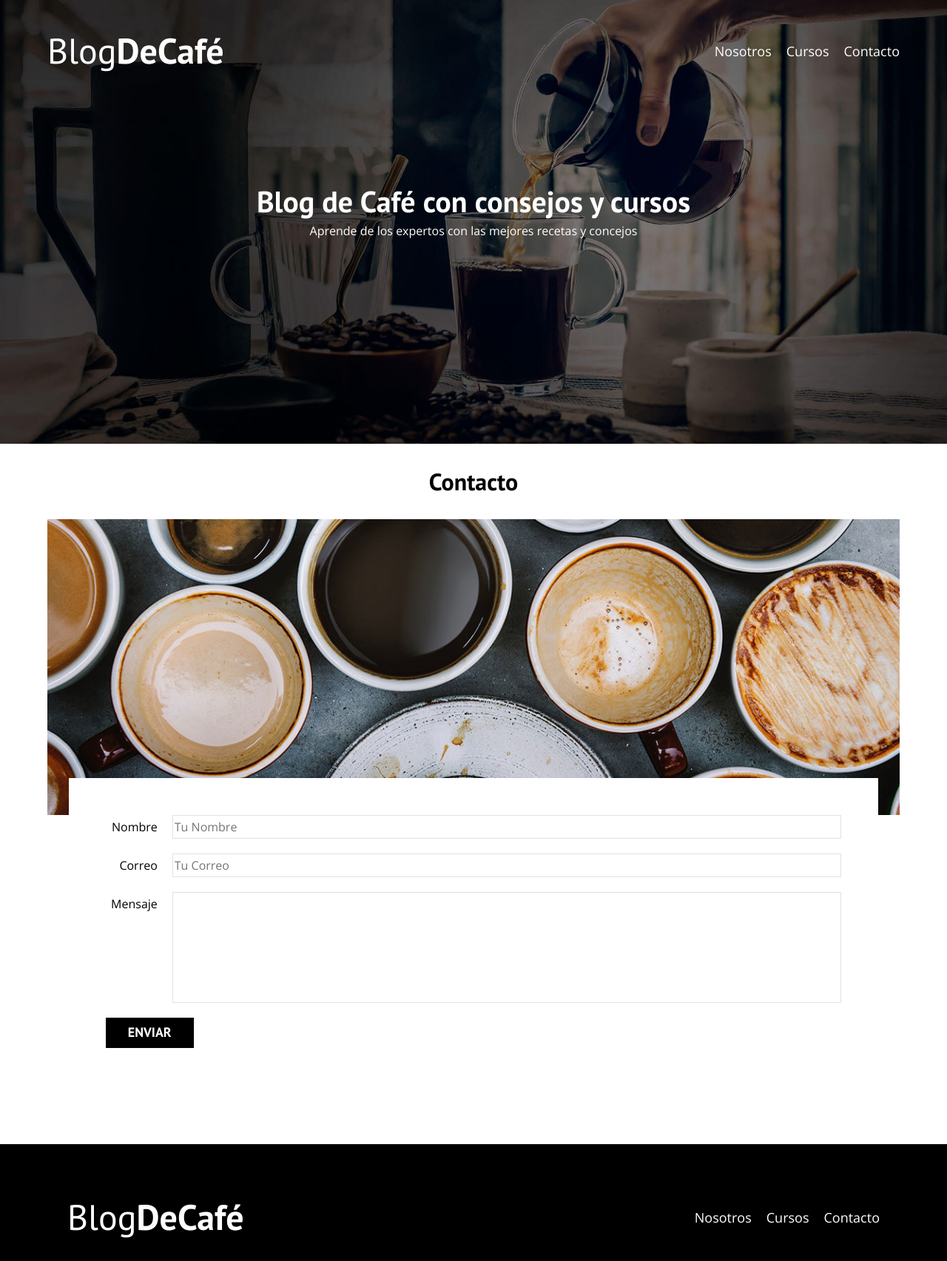
After one commit to Miunich/CSS-Html5-Study, a PHP site: page /contacto.html in a window 1280 px wide. The commit adds this page. Shown: the whole page at 74% size. Run offline with PHP 8.4, Linux system fonts and the light colour scheme.

```diff
--- /dev/null
+++ b/blogdecafe_inicio/contacto.html
@@ -0,0 +1,79 @@
+<!DOCTYPE html>
+<html lang="en">
+
+<head>
+    <meta charset="UTF-8">
+    <meta name="viewport" content="width=device-width, initial-scale=1.0">
+    <title>BlogDeCafé</title>
+    <link rel="stylesheet" href="css/normalize.css">
+    <link href="https://fonts.googleapis.com/css2?family=Open+Sans:ital@0;1&display=swap" rel="stylesheet">
+    <link href="https://fonts.googleapis.com/css2?family=Open+Sans:ital@0;1&family=PT+Sans:wght@400;700&display=swap"
+        rel="stylesheet">
+    <link rel="stylesheet" href="css/style.css">
+</head>
+
+<body>
+
+    <header class="header">
+
+        <div class="contenedor">
+            <div class="barra">
+                <a class="logo" href="index.html">
+                    <h1 class="logo__nombre no-margin centrar-texto">Blog<span class="logo__bold">DeCafé</span></h1>
+                </a>
+
+                <nav class="navegacion">
+                    <a href="nosotros.html" class="navegacion__enlace">Nosotros</a>
+                    <a href="cursos.html" class="navegacion__enlace">Cursos</a>
+                    <a href="contacto.html" class="navegacion__enlace">Contacto</a>
+                </nav>
+            </div>
+        </div>
+
+        <div class="header__texto">
+            <h2 class="no-margin">Blog de Café con consejos y cursos
+            </h2>
+            <p class="no-margin">Aprende de los expertos con las mejores recetas y concejos</p>
+        </div>
+    </header>
+    <main class="contenedor">
+        <h3 class="centrar-texto">Contacto</h3>
+
+        <div class="contacto-bg"></div>
+            <form  class="formulario">
+                <div class="campo">
+                    <label class="campo__label" for="nombre">Nombre</label>
+                    <input class="campo__field" type="text" placeholder="Tu Nombre" id="nombre">
+                </div>
+                <div class="campo">
+                    <label class="campo__label"  for="correo">Correo</label>
+                    <input class="campo__field" type="text" placeholder="Tu Correo" id="correo">
+                </div>
+                <div class="campo">
+                    <label class="campo__label"  for="mensaje">Mensaje</label>
+                    <textarea class="campo__field campo__field--textarea"  id="mensaje"></textarea>
+                </div>
+                <div class="campo">
+                    <input type="submit" value="Enviar" class="boton boton--primario">
+                </div>
+            </form>
+
+    </main>
+    <footer class="footer">
+        <div class="contenedor">
+            <div class="barra">
+                <a class="logo" href="index.html">
+                    <h1 class="logo__nombre no-margin centrar-texto">Blog<span class="logo__bold">DeCafé</span></h1>
+                </a>
+
+                <nav class="navegacion">
+                    <a href="nosotros.html" class="navegacion__enlace">Nosotros</a>
+                    <a href="cursos.html" class="navegacion__enlace">Cursos</a>
+                    <a href="contacto.html" class="navegacion__enlace">Contacto</a>
+                </nav>
+            </div>
+        </div>
+    </footer>
+</body>
+
+</html>
--- a/blogdecafe_inicio/css/style.css
+++ b/blogdecafe_inicio/css/style.css
@@ -161,12 +161,16 @@ img {
     text-transform: uppercase;
     font-weight: 700;
     margin-bottom: 2rem;
+    border: none;
 }
 @media(min-width: 768px) {
     .boton{
         display: inline-block;
     }
 
+}
+.boton:hover{
+    cursor: pointer;
 }
 .boton--primario{
     background-color: var(--negro);
@@ -230,7 +234,67 @@ img {
         column-gap: 2rem;
     }
 }
+/* Cursos */
 .curso{
     padding: 3rem 0;
     border-bottom: 1px solid var(--gris);
 }
+@media(min-width: 768px) {
+    .curso{
+        display: grid;
+        grid-template-columns: 33.3% 66.7%;
+        /* grid-template-columns: 1fr 2fr;  es lo mismo*/
+        column-gap: 2rem;
+    }
+
+}
+
+.curso:last-of-type{
+    border:none;
+}
+
+.curso__label,
+.widget-curso__label{
+    font-family: var(--fuenteHeading);
+    font-weight: bold;
+}
+.curso__info{
+    font-weight: normal;
+}
+.curso__label,
+.curso__info{
+    font-size: 2rem;
+}
+
+/* Contacto */
+.contacto-bg{
+    background-image: url(../img/contacto.jpg);
+    height: 40rem;
+    background-size: cover;
+    background-repeat: no-repeat;
+}
+.formulario{
+    background-color: var(--blanco);
+    margin: -5rem auto 0 auto;
+    width: 95%;
+    padding: 5rem;
+
+}
+.campo{
+    display: flex;
+    margin-bottom: 2rem;
+
+}
+.campo__label{
+    flex:0 0 9rem;
+    text-align: right;
+    padding-right: 2rem;
+}
+.campo__field{
+    flex: 1;
+    border: 1px solid var(--gris);
+}
+.campo__field--textarea{
+    resize: none;
+    height: 15rem;
+}
```
Also changed, not shown: blogdecafe_inicio/entrada.html (added, +68 -0 lines), blogdecafe_inicio/index.html (+29 -6 lines).
